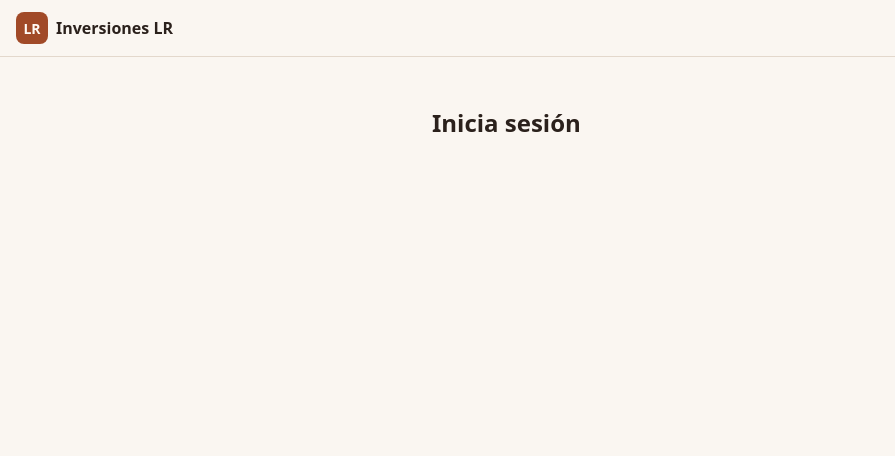
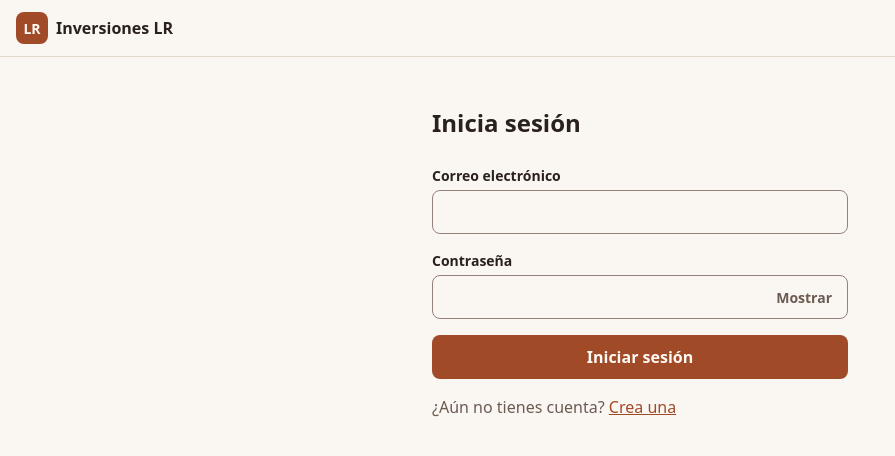
Before and after one commit to rc-0105/Marketplace-LR, a React (Vite) app in the folder frontend/: page /inicio-sesion in a window 1280 px wide. Shown: the top 456 px of the page, without its empty margins (0-895 px from the left). Built offline with nearby package versions, Linux system fonts and the light colour scheme.

Commit message:
feat(identidad): SOF-12 iniciar sesion desde el formulario y avisar sesion expirada

```diff
--- a/frontend/src/modules/identidad/models/usuario.js
+++ b/frontend/src/modules/identidad/models/usuario.js
@@ -56,6 +56,24 @@ export function validarRegistro(datos) {
 }
 
 /**
+ * Solo exige los datos: la API decide si las credenciales son correctas.
+ * @param {{correo: string, contrasena: string}} datos
+ * @returns {Partial<Record<'correo' | 'contrasena', string>>} errores por campo
+ */
+export function validarInicioSesion(datos) {
+  const errores = {};
+  if (!datos.correo.trim()) {
+    errores.correo = 'Escribe tu correo.';
+  } else if (!CORREO_VALIDO.test(datos.correo.trim())) {
+    errores.correo = 'El correo no tiene un formato válido.';
+  }
+  if (!datos.contrasena) {
+    errores.contrasena = 'Escribe tu contraseña.';
+  }
+  return errores;
+}
+
+/**
  * @param {{id: number, nombre: string, correo: string, rol: string, estado: string}} respuesta
  * @returns {Usuario}
  */
--- a/frontend/src/modules/identidad/pages/InicioSesionPage.jsx
+++ b/frontend/src/modules/identidad/pages/InicioSesionPage.jsx
@@ -1,9 +1,42 @@
-import { useLocation } from 'react-router-dom';
+import { useState } from 'react';
+import { Link, useLocation, useNavigate } from 'react-router-dom';
+import Campo from '../../../shared/components/Campo.jsx';
+import { homeDe } from '../../../shared/sesion/rutasPorRol.js';
+import { validarInicioSesion } from '../models/usuario.js';
+import { iniciarSesion } from '../services/identidadService.js';
 import estilos from './InicioSesionPage.module.css';
 
-// Destino del registro. El formulario de inicio de sesión llega con SOF-12.
 export default function InicioSesionPage() {
   const { state } = useLocation();
+  const navegar = useNavigate();
+  const [datos, setDatos] = useState({ correo: '', contrasena: '' });
+  const [errores, setErrores] = useState({});
+  const [errorGeneral, setErrorGeneral] = useState('');
+  const [enviando, setEnviando] = useState(false);
+
+  function cambiar(evento) {
+    const { name, value } = evento.target;
+    setDatos({ ...datos, [name]: value });
+  }
+
+  async function enviar(evento) {
+    evento.preventDefault();
+    setErrorGeneral('');
+    const erroresFormato = validarInicioSesion(datos);
+    setErrores(erroresFormato);
+    if (Object.keys(erroresFormato).length > 0) {
+      return;
+    }
+
+    setEnviando(true);
+    try {
+      const usuario = await iniciarSesion({ correo: datos.correo.trim(), contrasena: datos.contrasena });
+      navegar(homeDe(usuario.rol), { replace: true });
+    } catch (error) {
+      setEnviando(false);
+      setErrorGeneral(error.message);
+    }
+  }
 
   return (
     <main className={estilos.pagina}>
@@ -11,6 +44,23 @@ export default function InicioSesionPage() {
       {state?.registrado && (
         <p role="status" className={estilos.exito}>Tu cuenta quedó creada. Ya puedes iniciar sesión.</p>
       )}
+      {state?.sesionExpirada && (
+        <p role="status" className={estilos.exito}>Tu sesión venció. Inicia sesión de nuevo para continuar.</p>
+      )}
+
+      {errorGeneral && <p role="alert" className={estilos.aviso}>{errorGeneral}</p>}
+
+      <form className={estilos.formulario} onSubmit={enviar} noValidate>
+        <Campo id="correo" etiqueta="Correo electrónico" type="email" autoComplete="email"
+          value={datos.correo} onChange={cambiar} error={errores.correo} />
+        <Campo id="contrasena" etiqueta="Contraseña" type="password" autoComplete="current-password"
+          value={datos.contrasena} onChange={cambiar} error={errores.contrasena} />
+        <button type="submit" className={estilos.boton} disabled={enviando}>
+          {enviando ? 'Iniciando sesión…' : 'Iniciar sesión'}
+        </button>
+      </form>
+
+      <p className={estilos.pie}>¿Aún no tienes cuenta? <Link to="/registro">Crea una</Link></p>
     </main>
   );
 }
--- a/frontend/src/modules/identidad/pages/InicioSesionPage.module.css
+++ b/frontend/src/modules/identidad/pages/InicioSesionPage.module.css
@@ -16,3 +16,44 @@
   background: var(--color-exito-fondo);
   color: var(--color-exito);
 }
+
+.formulario {
+  display: flex;
+  flex-direction: column;
+  gap: var(--espacio-4);
+  margin-top: var(--espacio-4);
+}
+
+.boton {
+  min-height: 2.75rem;
+  border: 0;
+  border-radius: var(--radio);
+  background: var(--color-terracota);
+  color: var(--color-sobre-terracota);
+  font: inherit;
+  font-weight: 600;
+  cursor: pointer;
+  transition: background-color var(--transicion);
+}
+
+.boton:hover:not(:disabled) {
+  background: var(--color-terracota-oscuro);
+}
+
+.boton:disabled {
+  cursor: progress;
+  opacity: 0.7;
+}
+
+.aviso {
+  margin: var(--espacio-4) 0 0;
+  padding: var(--espacio-3) var(--espacio-4);
+  border-radius: var(--radio);
+  background: var(--color-error-fondo);
+  color: var(--color-error);
+}
+
+.pie {
+  margin: var(--espacio-4) 0 0;
+  color: var(--color-texto-secundario);
+}
```
Also changed, not shown: 1 other file (tests, documents, lock files or other folders).
